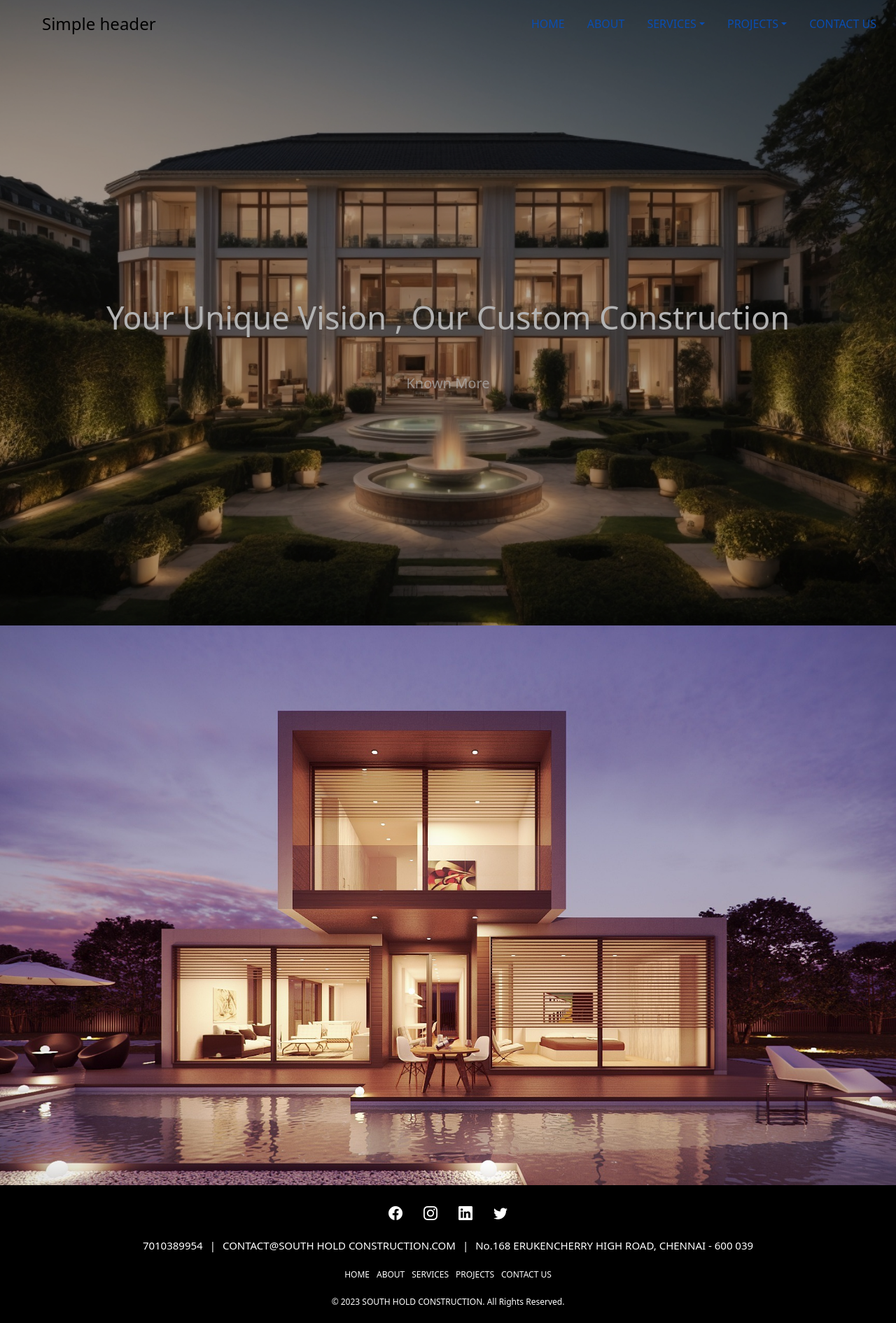
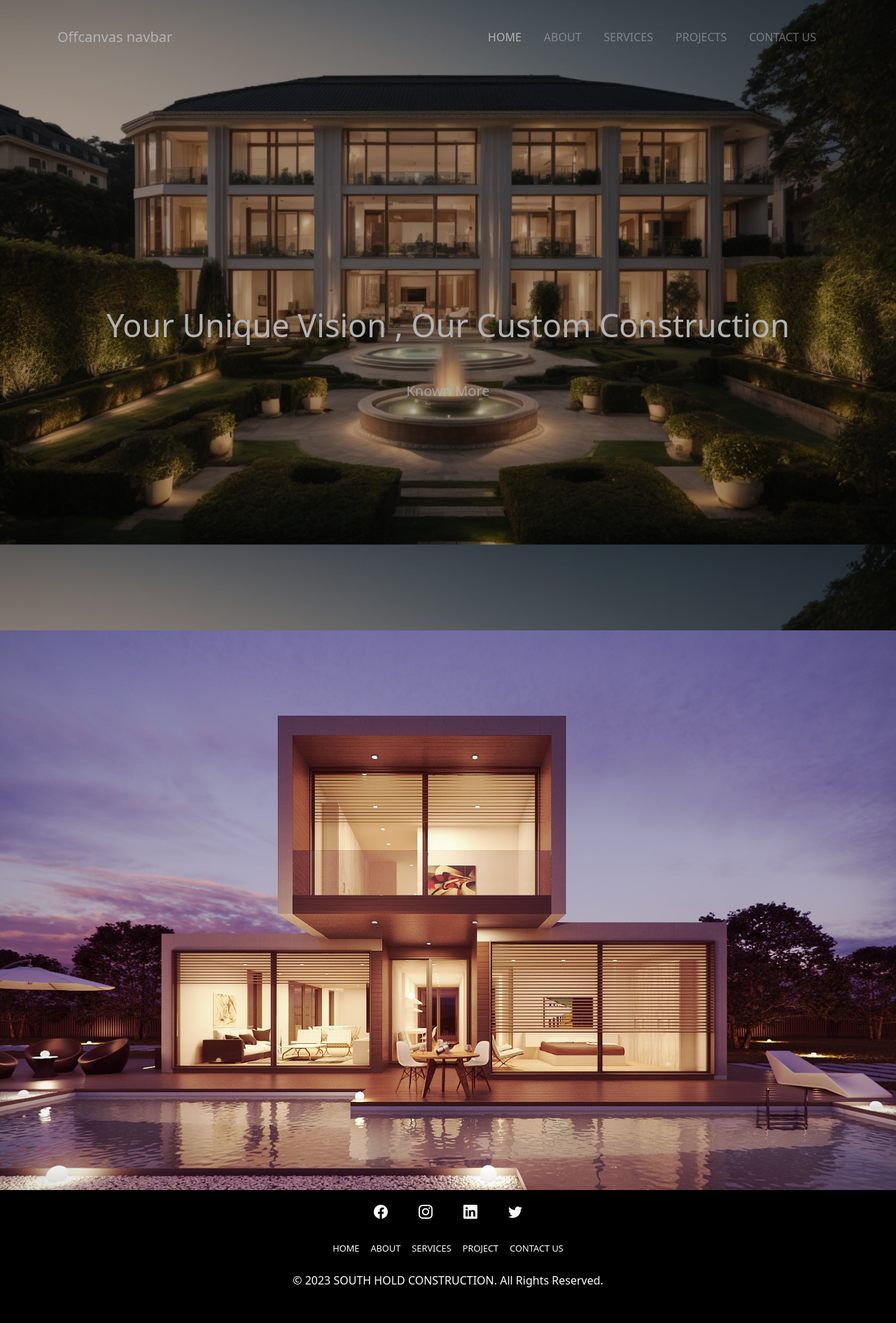
Before and after one commit to jaswanthinvally/real-estate, a plain HTML site: page south-hold/main-page-making-scroll/index.html in a window 1280 px wide. Shown: the whole page at 70% size. After the commit the page ends 1866 px from the top, so only its background shows below. Drawn offline with nearby package versions, Linux system fonts and the light colour scheme.

Commit message:
new changes to the nav bar

```diff
--- a/south-hold/main-page-making-scroll/index.html
+++ b/south-hold/main-page-making-scroll/index.html
@@ -14,18 +14,36 @@
 <body>
 
 <section id="home">
-
-  <div class="container-fluid">
-    <header class="d-flex flex-wrap justify-content-center py-3 mt-5">
-      <a href="/" class="d-flex align-items-center mb-3 mb-md-0 me-md-auto link-body-emphasis text-decoration-none">
-        <svg class="bi me-2" width="40" height="32"><use xlink:href="#bootstrap"></use></svg>
-        <span class="fs-4">Simple header</span>
+<!--nav bar-->
+  <nav class="navbar navbar-expand-lg navbar-dark bg-transparent">
+    <div class="container">
+      <!--logo-->
+      <a class="navbar-brand" href="#">Offcanvas navbar</a>
+      <!--toggle button-->
+      <button class="navbar-toggler shadow-none border-0" type="button" data-bs-toggle="offcanvas" data-bs-target="#offcanvasNavbar" aria-controls="offcanvasNavbar" aria-label="Toggle navigation">
+        <span class="navbar-toggler-icon"></span>
+      </button>
+      <!--nav bar sidebar-->
+      <div class="sidebar offcanvas offcanvas-start" tabindex="-1" id="offcanvasNavbar" aria-labelledby="offcanvasNavbarLabel">
+        <!--side bar header-->
+        <div class="offcanvas-header text-white border-bottom">
+          <h5 class="offcanvas-title" id="offcanvasNavbarLabel">Offcanvas</h5>
+          <button type="button" class="btn-close btn-close-white shadow-none" data-bs-dismiss="offcanvas" aria-label="Close"></button>
+        </div>
+        <!--side bar body-->
+        <div class="offcanvas-body">
+          <ul class="navbar-nav justify-content-end flex-grow-1 pe-3">
+            <li class="nav-item mx-2">
+              <a class="nav-link active" aria-current="page" href="#">HOME</a>
+            </li>
+            <li class="nav-item mx-2">
+              <a class="nav-link" href="#">ABOUT</a>
+            </li>
+            <li class="nav-item dropdown mx-2">
+              <a class="nav-link dropdown-toggle" href="#" role="button" data-bs-toggle="dropdown" aria-expanded="false">
+                SERVICES
               </a>
-      <ul class="nav nav-pills">
-        <li class="nav-item"><a href="#" class="nav-link" aria-current="page">HOME</a></li>
-        <li class="nav-item"><a href="#" class="nav-link">ABOUT</a></li>
-        <li class="nav-item dropdown"><a href="#" class="nav-link dropdown-toggle" data-bs-toggle="dropdown">SERVICES</a>
-          <ul class="dropdown-menu ">
+              <ul class="dropdown-menu bg-transparent ">
                 <li class="dropdown-item" href="#">CIVIL WORKS</li>
                 <li class="dropdown-item" href="#">ELECTRICAL WORKS</li>
                 <li class="dropdown-item" href="#">PLUMBING WORKS</li>
@@ -35,24 +53,35 @@
                 <li class="dropdown-item" href="#">INTERIOR DESIGN</li>
               </ul>
             </li>
-        <li class="nav-item dropdown"><a href="#" class="nav-link dropdown-toggle"  data-bs-toggle="dropdown">PROJECTS</a>
-        <ul class="dropdown-menu">
-          <li class="dropdown-item" href="#">ITC</li>
-            <li class="dropdown-item" href="#">Residential Design</li>
-            <li class="dropdown-item" href="#">Project2</li>
-            <li class="dropdown-item" href="#">electrical</li>
-            <li class="dropdown-item" href="#">BUILDING</li>
-            <li class="dropdown-item" href="#">AUTHORITY</li>
+            <li class="nav-item dropdown mx-2">
+              <a class="nav-link dropdown-toggle" href="#" role="button" data-bs-toggle="dropdown" aria-expanded="false">
+                PROJECTS
+              </a>
+              <ul class="dropdown-menu bg-transparent ">
+                <li class="dropdown-item" href="#">CIVIL WORKS</li>
+                <li class="dropdown-item" href="#">ELECTRICAL WORKS</li>
+                <li class="dropdown-item" href="#">PLUMBING WORKS</li>
+                <li class="dropdown-item" href="#">MECHANICAL WORKS</li>
+                <li class="dropdown-item" href="#">BUILDING DESIGN</li>
+                <li class="dropdown-item" href="#">AUTHORITY APPROVAL</li>
+                <li class="dropdown-item" href="#">INTERIOR DESIGN</li>
               </ul>
             </li>
-        <li class="nav-item"><a href="#" class="nav-link">CONTACT US</a></li>
+            <li class="nav-item mx-2">
+              <a class="nav-link" href="#">CONTACT US</a>
+            </li>
           </ul>
-    </header>
         </div>
+      </div>
+    </div>
+  </nav>
+
+
+
 
 <div class="masthead">
   <div class="container-fluid">
-    <p>Your Unique Vision , Our Custom Construction</p>
+    <p class="s">Your Unique Vision , Our Custom Construction</p>
     <button class="known-more">Known More</button>
   </div>
 </div>
@@ -60,30 +89,27 @@
 </section>
 <section id="about"></section>
 
-<footer>
-  <div class="footer-row icons">
-    <a href="https://www.facebook.com"><i class="fa bi bi-facebook"></i></a>
-    <a href="https://www.instagram.com"><i class="fa bi bi-instagram"></i></a>
-    <a href="https://www.linkedin.com"><i class="fa bi bi-linkedin"></i></a>
-    <a href="https://www.twitter.com"><i class="fa bi bi-twitter"></i></a>
+
+<div class="container-fluid">
+  <footer class="py-2 my-2">
+    <div class="row icons">
+      <a class="col" href="https://www.facebook.com"><i class="fa bi bi-facebook"></i></a>
+      <a class="col" href="https://www.instagram.com"><i class="fa bi bi-instagram"></i></a>
+      <a  class="col" href="https://www.linkedin.com"><i class="fa bi bi-linkedin"></i></a>
+      <a class="col" href="https://www.twitter.com"><i class="fa bi bi-twitter"></i></a>
     </div>
-  <div class="footer-row justify-content-center footer-middle">
-    <p class="g-e-2">7010389954</p>
-    <p>|</p>
-    <a href="mailto:contact@southholdconstruction.com"><p>CONTACT@SOUTH HOLD CONSTRUCTION.COM</p></a>
-    <p>|</p>
-    <p>No.168 ERUKENCHERRY HIGH ROAD, CHENNAI - 600 039</p>
+
+
+
+    <ul class="nav justify-content-center pb-2 mb-1" style="font-size:0.8em">
+      <li class="nav-item"><a href="#" class="nav-link px-2 text-white fw-light">HOME</a></li>
+      <li class="nav-item"><a href="#" class="nav-link px-2 text-white fw-light">ABOUT</a></li>
+      <li class="nav-item"><a href="#" class="nav-link px-2 text-white fw-light">SERVICES</a></li>
+      <li class="nav-item"><a href="#" class="nav-link px-2 text-white fw-light">PROJECT</a></li>
+      <li class="nav-item"><a href="#" class="nav-link px-2 text-white fw-light">CONTACT US</a></li>
+    </ul>
+    <p class="text-center text-white fw-lighter p-1 mb-1">© 2023 SOUTH HOLD CONSTRUCTION. All Rights Reserved.</p>
+  </footer>
 </div>
-  <div class="footer-row justify-content-around">
-    <a href="#">HOME</a>
-    <a href="#">ABOUT</a>
-    <a href="#">SERVICES</a>
-    <a href="#">PROJECTS</a>
-    <a href="#">CONTACT US</a>
-  </div>
-  <div class="footer-row c justify-content-around pt-3">
-    <p>© 2023 SOUTH HOLD CONSTRUCTION. All Rights Reserved.</p>
-  </div>
-</footer>
 </body>
 </html>
--- a/south-hold/main-page-making-scroll/style.css
+++ b/south-hold/main-page-making-scroll/style.css
@@ -9,11 +9,12 @@ section {
 #home {
   background-image: url('../assets/main\ page\ image\ building.jpg');
   opacity:0.7;
+  padding-top:25px;
 
   background-attachment: fixed;
   background-position: center center;
   background-size: cover;
-  height:112vh;
+  height:122vh;
 
 }
 #about {
@@ -27,16 +28,72 @@ body {
 }
 
 *>#home{
-  margin-top:-50px;
+  margin-top:-75px;
+}
+
+nav {
+  margin-top:75px;
+}
+
+.dropdown-toggle::after {
+  display: none;
+}
+
+@media (max-width: 991px){
+  .sidebar{
+  background-color: rgba(255,255,255,0.15);
+  backdrop-filter:blur(5px);
+  }
+
+}
+
+@media screen and (min-width:991px) {
+  .dropdown .dropdown-menu.show {
+    display:none !important;
+  }
+  .dropdown:hover .dropdown-menu {
+    display:block !important;
+  }
+  .dropdown:focus .dropdown-menu {
+    display:block !important;
+  }
+}
+
+.dropdown-menu {
+  background-color:transparent;
+  border:none;
+  cursor:pointer;
+}
+.dropdown-item {
+  color:white;
+  opacity:0.7;
+}
+.dropdown-item:hover{
+  color:white;
+  background-color:transparent;
+  opacity:0.5;
 }
 
 /*nav bar starts here*/
+/*
 .container {
-  margin-top:50px;
+
 }
 .dropdown-menu {
   background-color:transparent;
   border:none;
+}
+.dropdown-item {
+  color:white;
+  font-size:15px;
+  background-color:transparent;
+
+}
+
+.nav-pills .nav-item .nav-link {
+  color:white;
+  font-size:15px;
+
 }
 /*nav bar ends here*/
 
@@ -128,10 +185,11 @@ body {
 
   .masthead {
    font-size:45px;
+   color:white;
    margin-top:350px;
-   color:white;
    opacity:1;
    text-align: center;
+   height:100vh;
   }
 
   .known-more {
```
Lines whose indentation alone changed are shown as unchanged.
